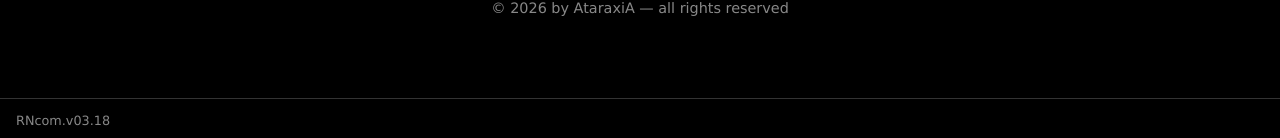
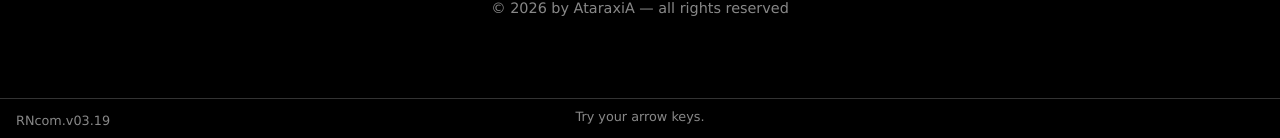
Before and after one commit to AtaraxiA22/RubberNaut, a Jekyll site: the page built from index.md, in a window 1280 px wide. Shown: the part 1123-1261 px from the top of the page. Built offline with Jekyll 4.4.1, drawn with Linux system fonts in a browser that asks for light colours.

Commit message:
RNcom v03.19: footer line now shows 'Try your arrow keys.' centered, same font size as the version number, on every page
Co-authored-by: AtaraxiA22 <AtaraxiA22@users.noreply.github.com>

```diff
--- a/_config.yml
+++ b/_config.yml
@@ -1,7 +1,7 @@
 title: "RUBBERNAUT: The Thalia Journals"
 description: "An Epistolary Tale of Deep Rubber Fetishism in the Winter of Life"
 author: AtaraxiA
-rncom_version: "v03.18"
+rncom_version: "v03.19"
 url: "https://rubbernaut.com"
 baseurl: "/RubberNaut"
 timezone: UTC
--- a/_layouts/default.html
+++ b/_layouts/default.html
@@ -136,6 +136,6 @@
 })();
 </script>
 {% endunless %}
-<footer class="foot"><span class="ver">RNcom.{{ site.rncom_version }}</span></footer>
+<footer class="foot"><span class="ver">RNcom.{{ site.rncom_version }}</span><span class="hint">Try your arrow keys.</span></footer>
 </body>
 </html>
--- a/_layouts/title.html
+++ b/_layouts/title.html
@@ -17,6 +17,6 @@
   <p class="enter"><a class="biglink" href="{{ '/toc.html' | relative_url }}">Table of Contents</a></p>
   <p class="copyright">&copy; 2026 by AtaraxiA &mdash; all rights reserved</p>
 </main>
-<footer class="foot"><span class="ver">RNcom.{{ site.rncom_version }}</span></footer>
+<footer class="foot"><span class="ver">RNcom.{{ site.rncom_version }}</span><span class="hint">Try your arrow keys.</span></footer>
 </body>
 </html>
--- a/assets/css/style.css
+++ b/assets/css/style.css
@@ -79,6 +79,7 @@ body.theme-light .biglink {
 body.theme-light .subtitle,
 body.theme-light .copyright,
 body.theme-light footer.foot .ver,
+body.theme-light footer.foot .hint,
 body.theme-light .sortbtn {
   color: #555;
 }
@@ -619,8 +620,9 @@ body.pager-off .pager {
   color: #000;
 }
 
-/* Footer version corner */
+/* Footer line: version at left, centered hint at page center, same font size */
 footer.foot {
+  position: relative;
   border-top: 1px solid #333;
   margin-top: 2em;
   padding: 0.5em 1em;
@@ -631,3 +633,11 @@ footer.foot .ver {
   font-size: 0.8em;
   color: #888;
 }
+
+footer.foot .hint {
+  position: absolute;
+  left: 50%;
+  transform: translateX(-50%);
+  font-size: 0.8em;
+  color: #888;
+}
```
Also changed, not shown: README.md.
